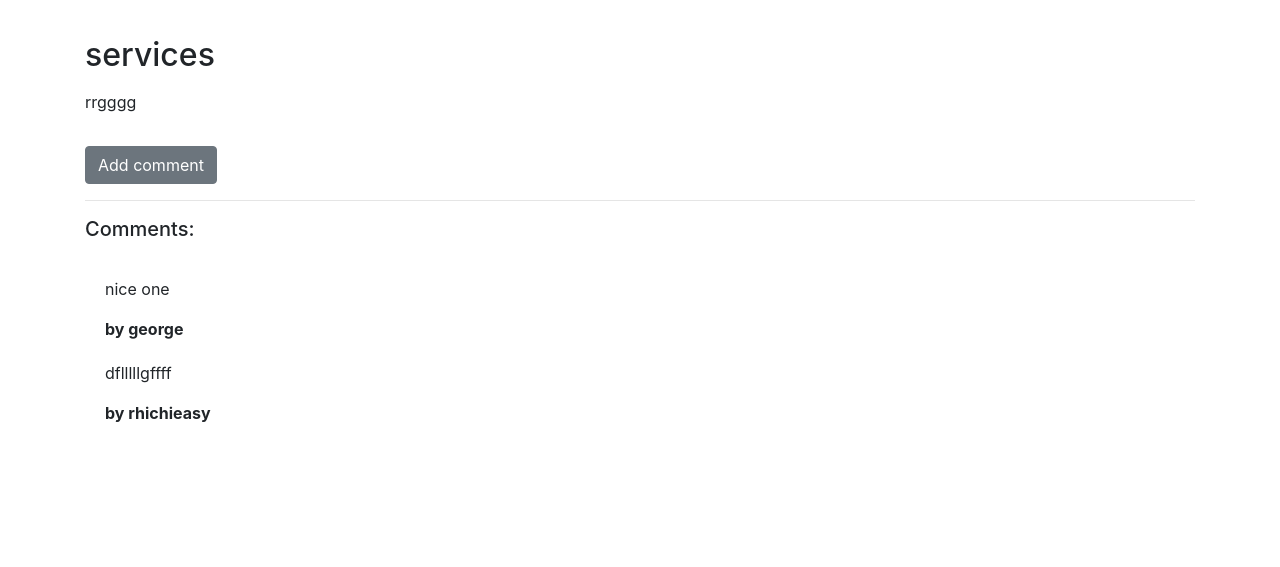
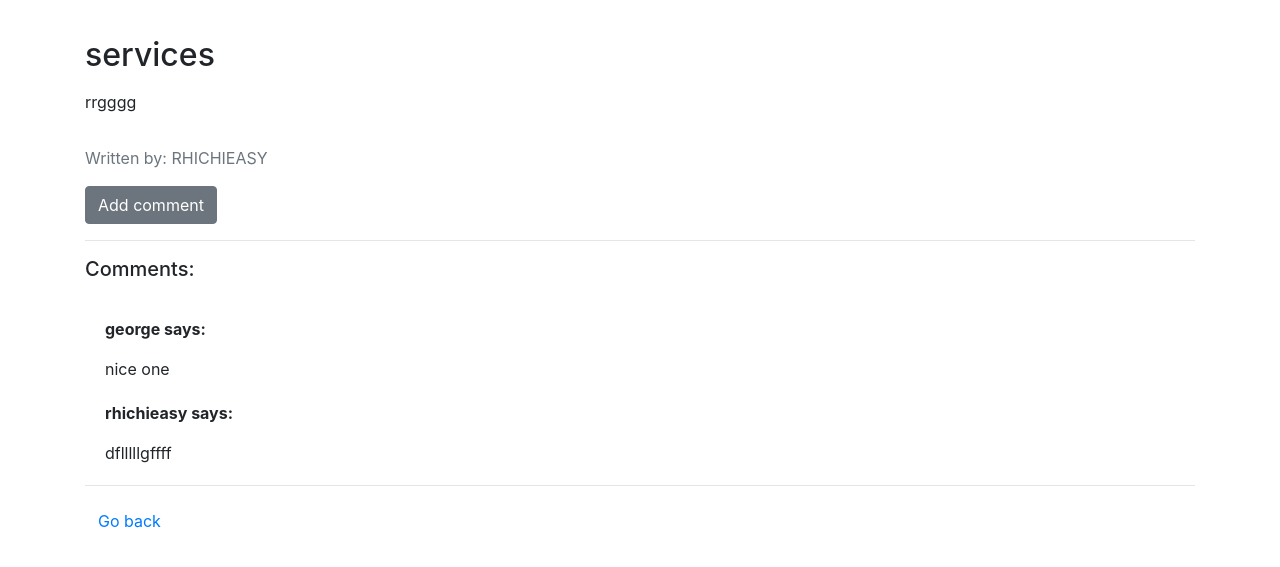
Before and after one commit to Mr-Georgie/django-blog, a Django app: page /post/4/ in a window 1280 px wide. Shown: the part 56-623 px from the top of the page. Run offline with Django 3.2, Linux system fonts and the light colour scheme; a user stored in the database is signed in; data comes from the database, SQL or seed files in the repository; both versions use the stored data as it was after the commit; some libraries are stand-ins or nearby versions.

Commit message:
not done yet

```diff
--- a/blog/urls.py
+++ b/blog/urls.py
@@ -2,6 +2,7 @@ from django.urls import path
 from .views import (BlogListView, BlogDetailView, BlogCreateView,
                     BlogUpdateView, BlogDeleteView, add_comment_to_post,
                     UserRegisterView)
+from django.contrib.auth import views as auth_views
 
 urlpatterns = [
     path('', BlogListView.as_view(), name='home'),
@@ -10,5 +11,7 @@ urlpatterns = [
     path('post/<int:pk>/edit/', BlogUpdateView.as_view(), name='post_edit'),
     path('post/<int:pk>/delete/', BlogDeleteView.as_view(), name='post_delete'),
     path('post/<int:pk>/comment/', add_comment_to_post, name='add_comment_to_post'),
-    path("registration/register", UserRegisterView.as_view(), name="register")
+    path("registration/register", UserRegisterView.as_view(), name="register"),
+    # path("password_change/", auth_views.PasswordChangeView.as_view(
+    #     template_name='registration/change_password.html'), name='password_change'),
 ]
--- a/templates/post_detail.html
+++ b/templates/post_detail.html
@@ -4,6 +4,9 @@
     <div class='post-entry pt-3'>
         <h2>{{ post.title }}</h2>
         <p class='pt-2 pb-3'>{{ post.body }}</p>
+        <p class=" text-muted">Written by:
+            <span class='text-uppercase'>{{ post.author }}</span>
+        </p>
 
         {% if user.is_authenticated %}
             {% if user.id == post.author.id %}
@@ -21,12 +24,17 @@
         <h5 class='pb-3'>Comments:</h5>
         {% for comment in post.comments.all %}
             <div class="comment">
+                <strong>{{ comment.name }} says:</strong>
                 <p>{{ comment.comment_text|linebreaks }}</p>
-                <strong> by {{ comment.name }}</strong>
+
             </div>
         {% empty %}
             <p>No comments here yet :(</p>
         {% endfor %}
+
+        <hr>
+        <a class="btn btn-link" href="{% url 'home' %}">Go back</a>
+
     </div>
 
 {% endblock %}
--- a/templates/registration/login.html
+++ b/templates/registration/login.html
@@ -3,13 +3,16 @@
 {% block content %}
 
 <!--Register-->
-<div class="container py-5">
+<div class="container text-center py-5">
 	<h1>Login</h1>
 	<form method="POST">
 		{% csrf_token %}
 		{{ form.as_p }}
 		<button class="btn btn-primary" type="submit">Login</button>
 	</form>
+	<!-- <p class="text-center pt-3">Forgot your password?
+		<a href="{% url 'home' %}">Reset password here</a>
+	</p> -->
 	<p class="text-center">Don't have an account? <a href="{% url 'register' %}">Register</a> now</p>
 </div>
 
```
Also changed, not shown: blog/views.py (+6 -1 lines), templates/registration/password_change.html (added, +15 -0 lines), db.sqlite3.
